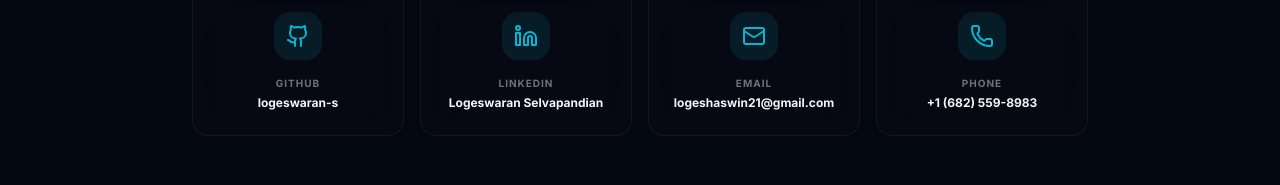
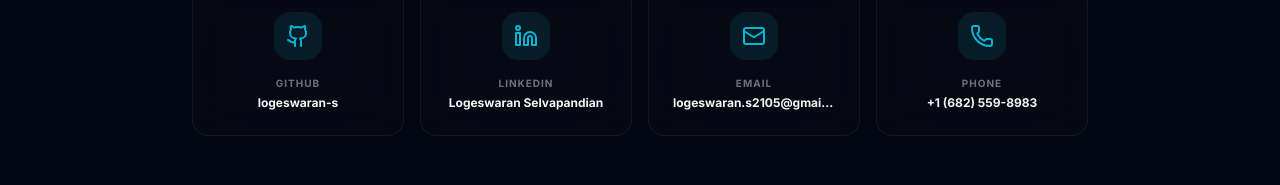
Before and after one commit to II-Logesh-II/Portfolio, a React (Vite) app: page / in a window 1280 px wide. Shown: the part 6000-6185 px from the top of the page. Built offline with nearby package versions, Linux system fonts and the light colour scheme.

Commit message:
Fix Vite GitHub Pages deployment

```diff
--- a/src/constants/data.ts
+++ b/src/constants/data.ts
@@ -228,7 +228,7 @@ export const EDUCATION = [
 
 export const CONTACT_INFO = {
   phone: "+1 (682) 559-8983",
-  email: "logeshaswin21@gmail.com",
+  email: "logeswaran.s2105@gmail.com",
   linkedin: "https://www.linkedin.com/in/loges-waran-s/",
   github: "https://github.com/II-Logesh-II",
 };
```
